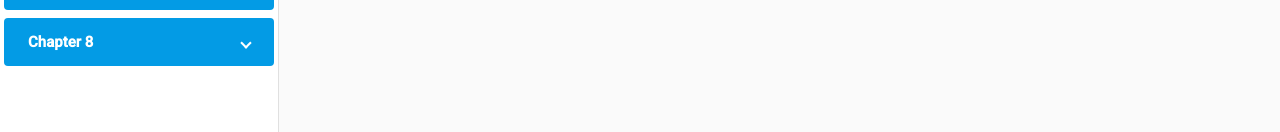
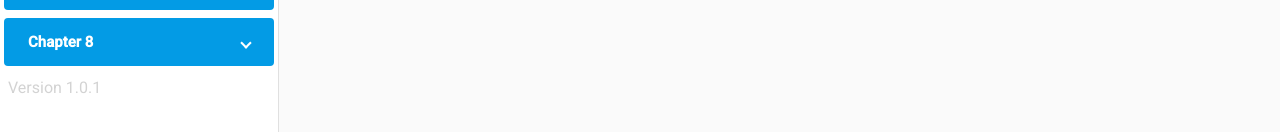
Before and after one commit to joanroig/german, an Angular app: page / in a window 1280 px wide. Shown: the part 450-582 px from the top of the page. Built offline with nearby package versions, Linux system fonts and the light colour scheme.

Commit message:
Version number added. Package update.

```diff
--- a/src/app/app.component.html
+++ b/src/app/app.component.html
@@ -58,6 +58,8 @@
           </mat-accordion>
         </mat-nav-list>
 
+        <span class="version"> Version {{versionNumber}} </span>
+
       </mat-sidenav>
       <mat-sidenav-content>
         <div class="inner" [innerHTML]="lessonContent"></div>
--- a/src/app/app.component.scss
+++ b/src/app/app.component.scss
@@ -48,7 +48,11 @@ h1.app-name {
   margin-bottom: 60px;
 }
 
-
 .active-list-item {
   color: mat-color($primary) !important;
 }
+
+.version {
+  color: lightgray;
+  padding: 8px;
+}
--- a/src/app/app.component.ts
+++ b/src/app/app.component.ts
@@ -6,6 +6,7 @@ import { MediaMatcher } from '@angular/cdk/layout';
 import { Group, Lesson } from './group.model';
 import { Location } from '@angular/common';
 import { Router } from '@angular/router';
+import { version } from 'package.json';
 
 export enum GroupTypes {
   chapter = 'chapter',
@@ -23,6 +24,7 @@ export class AppComponent implements OnInit {
   title = 'German';
   events: string[] = [];
   opened = true;
+  public versionNumber: string = version;
 
   groupTypes = GroupTypes;
   groupBy = GroupTypes.chapter;
```
Also changed, not shown: package.json (+28 -28 lines), 1 other file (tests, documents, lock files or other folders).
